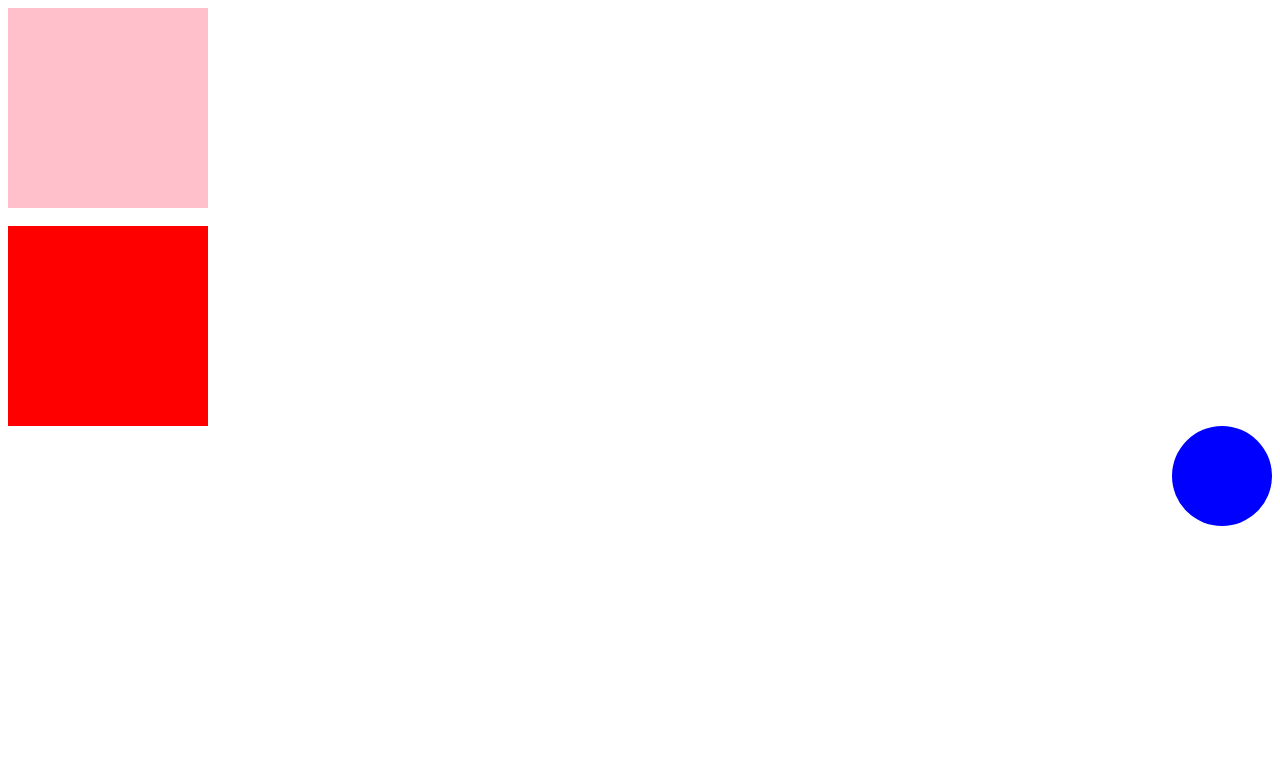
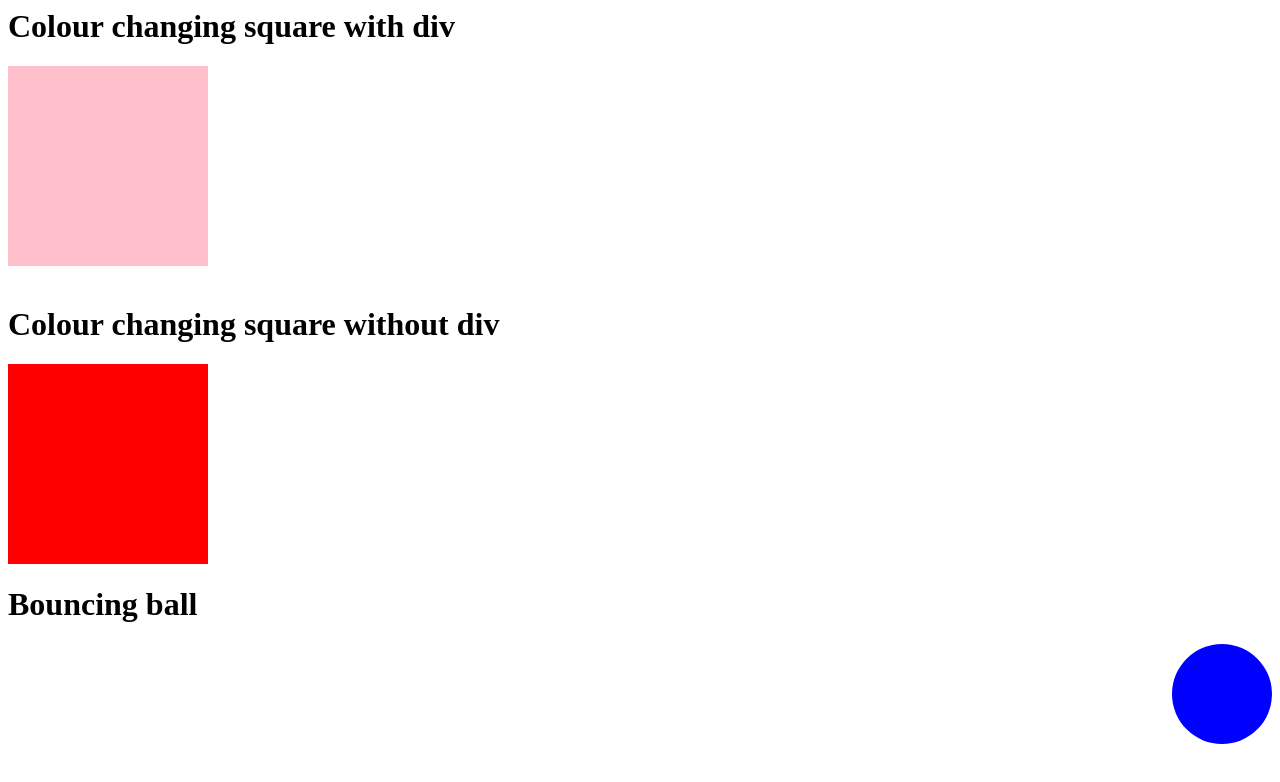
Before and after one commit to GriffinJolly/23bds1158, a plain HTML site: page index.html in a window 1280 px wide. Drawn offline with Linux system fonts and the light colour scheme.

Commit message:
Update index.html

```diff
--- a/index.html
+++ b/index.html
@@ -4,12 +4,15 @@
 
 </head>
 <body>
+<h1> Colour changing square with div</h1>
 <div class="color-square"></div>
 <br>
+<h1> Colour changing square without div</h1>
 <svg class="ww" width="300" height="300">
 <rect width="200" height="200" fill="red"/>
 </svg>
 <br>
+<h1>Bouncing ball</h1>
 <div class="bouncing-ball"></div>
 </body>
 </html>
```
